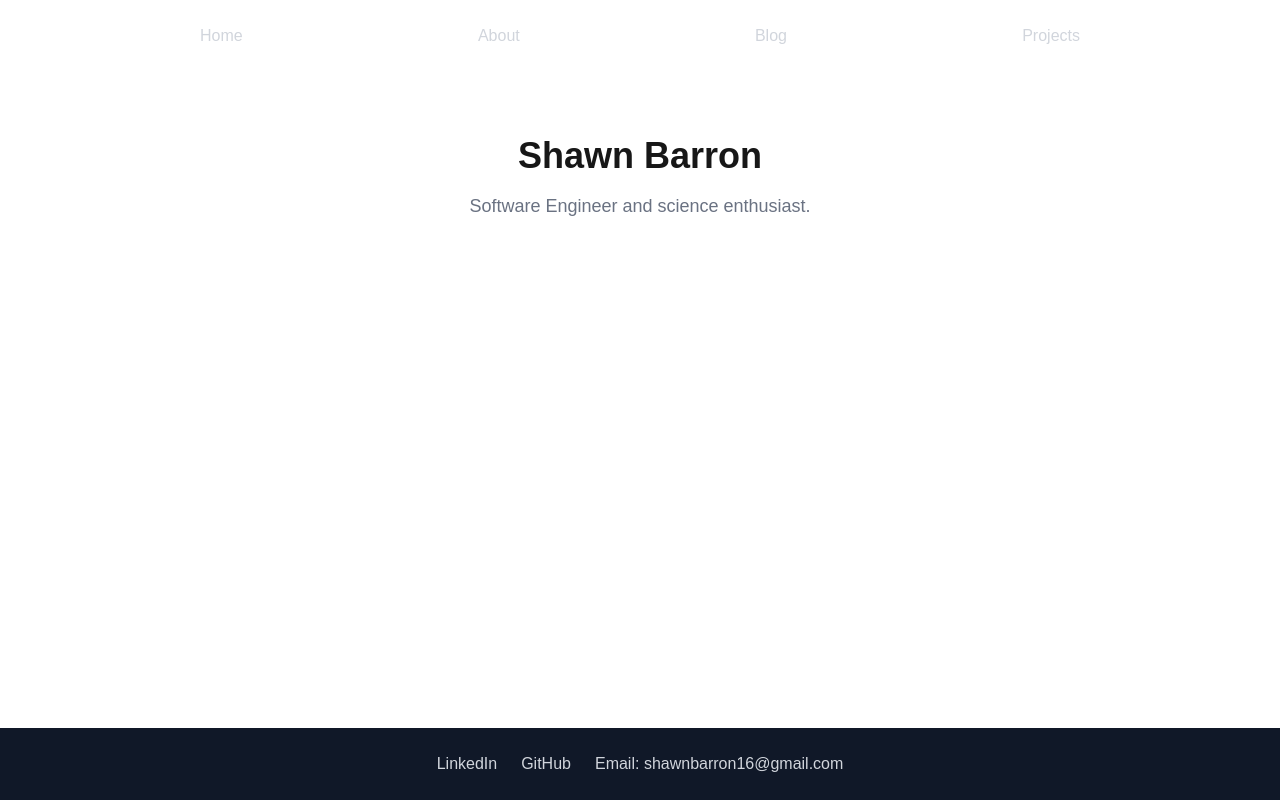
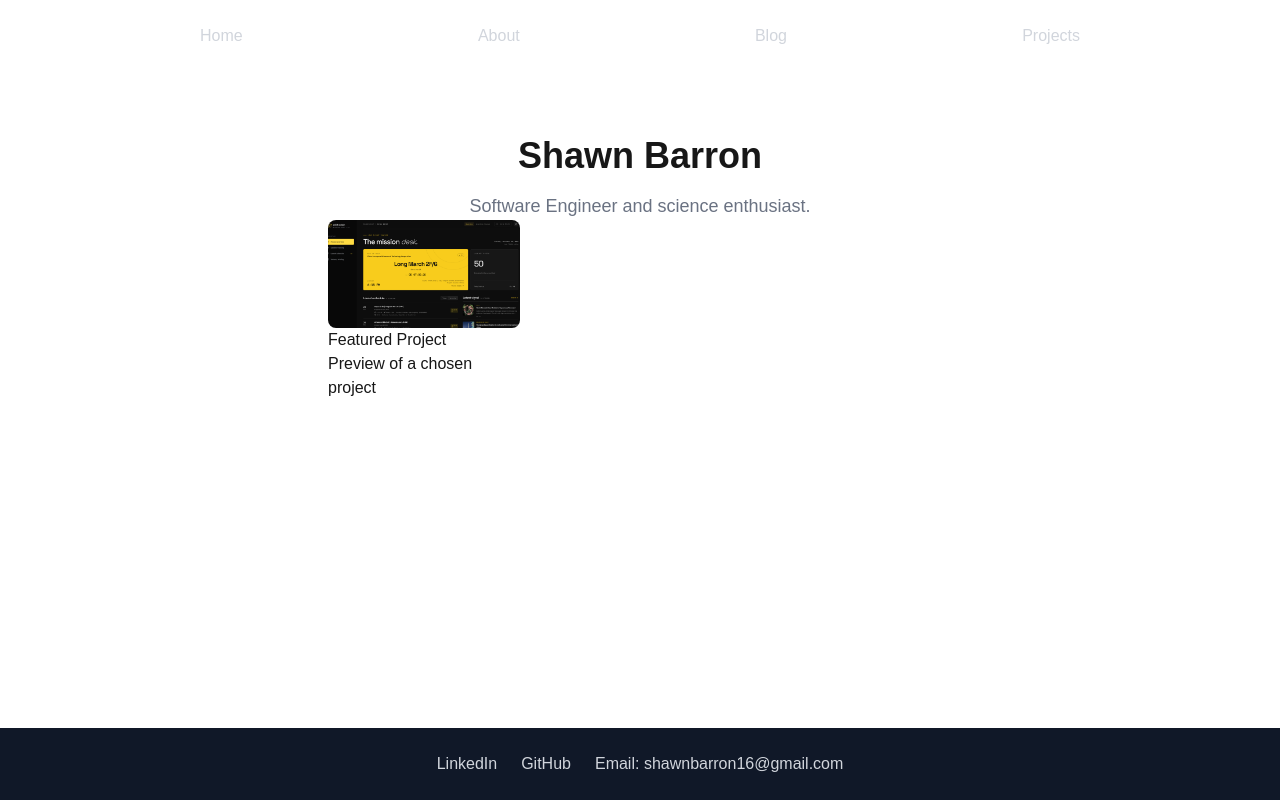
Before and after one commit to shawnbarron16/Personal-Site, a Next.js app: page / in a window 1280 px wide. Built offline with nearby package versions, Linux system fonts and the light colour scheme.

Commit message:
Created first featured card

```diff
--- a/app/page.tsx
+++ b/app/page.tsx
@@ -1,24 +1,21 @@
-//Create a type for the featured cards on the home page
-type FeaturedCardProps = {
-  title:string;
-  description:string;
-  image:string;
-  href:string;
-};
-
-export function FeaturedCard({title, description, image, href}: FeaturedCardProps) {
-
-}
+import FeaturedCard from "@/components/FeaturedCard";
 
 export default function Home() {
   return (
     <main className="mx-auto max-w-2xl px-6 py-16">
       <div className="flex flex-col justify-center items-center">
         <h1 className="text-4xl font-bold">Shawn Barron</h1>
-        <p className="mt-4 text-lg text-gray-500">Software Engineer and science enthusiast.</p>
+        <p className="mt-4 text-lg text-gray-500">
+          Software Engineer and science enthusiast.
+        </p>
       </div>
       <div className="grid grid-cols-1 gap-6 md:grid-cols-3">
-
+        <FeaturedCard
+          title="Featured Project"
+          description="Preview of a chosen project"
+          image="/previews/Orbiter.png"
+          href="/projects"
+        ></FeaturedCard>
       </div>
     </main>
   );
--- /dev/null
+++ b/components/FeaturedCard.tsx
@@ -0,0 +1,35 @@
+import Image from "next/image";
+import Link from "next/link";
+
+//Create a type for the featured cards on the home page
+type FeaturedCardProps = {
+  title: string;
+  description: string;
+  image: string;
+  href: string;
+};
+
+//Return the JSX for a Featured Card
+export default function FeaturedCard({
+  title,
+  description,
+  image,
+  href,
+}: FeaturedCardProps) {
+  return (
+    <Link href={href}>
+      <div className="relative aspect-video overflow-hidden rounded-lg">
+        <Image
+          src={image}
+          alt={title}
+          fill
+          unoptimized
+          sizes="(min-width:768px) 33vw, 100vw"
+          className="object-cover"
+        />
+      </div>
+      <h2>{title}</h2>
+      <p>{description}</p>
+    </Link>
+  );
+}
```
Also changed, not shown: public/previews/Orbiter.png (added).
